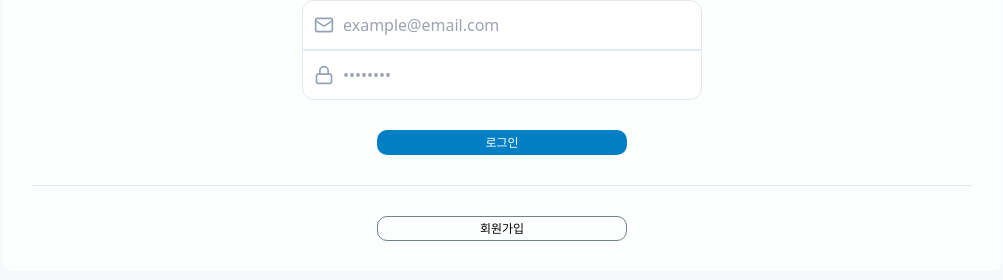
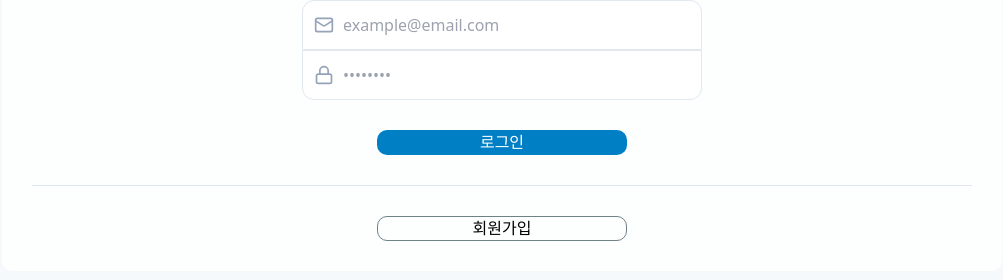
Before and after one commit to alswn1/swim-stats, a React (Vite) app: page /login in a window 1280 px wide. Shown: the part 352-632 px from the top of the page, without its empty margins (138-1141 px from the left). Built offline with nearby package versions, Linux system fonts and the light colour scheme; no server answers.

Commit message:
style: button css 수정

```diff
--- a/src/components/Button.css
+++ b/src/components/Button.css
@@ -11,15 +11,15 @@
   height: 25px;
   border: 1px solid #6F8189;
   border-radius: 10px;
-  font-size: 12px;
+  font-size: 16px;
 }
 
 .Button_LOGIN {
   width: 250px;
   height: 25px;
-  font-size: 12px;
+  font-size: 16px;
+  color: white;
   background-color: #007FC5;
-  color: white;
   border-radius: 10px;
   text-align: center;
   margin: 0 auto;
```
